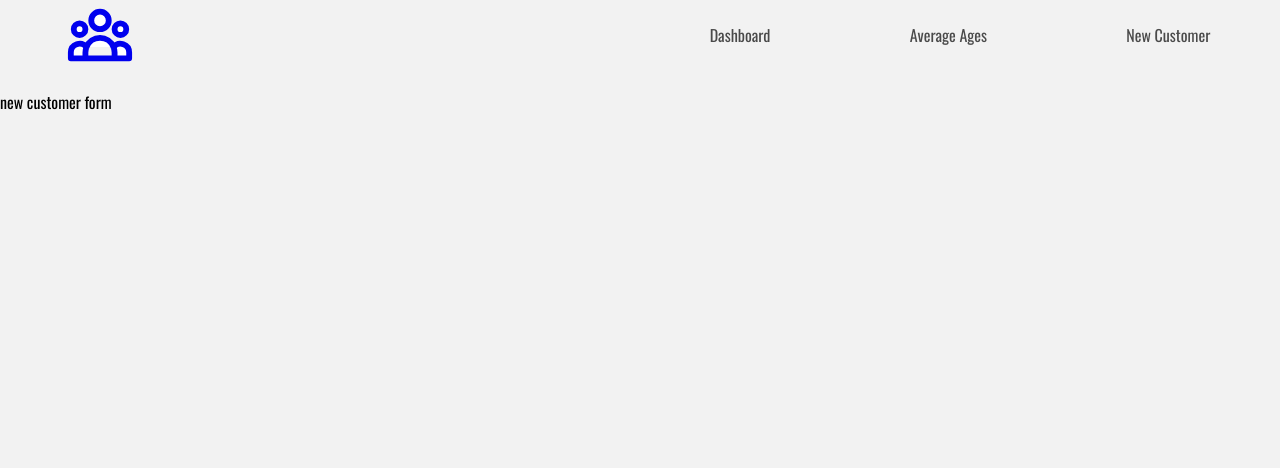
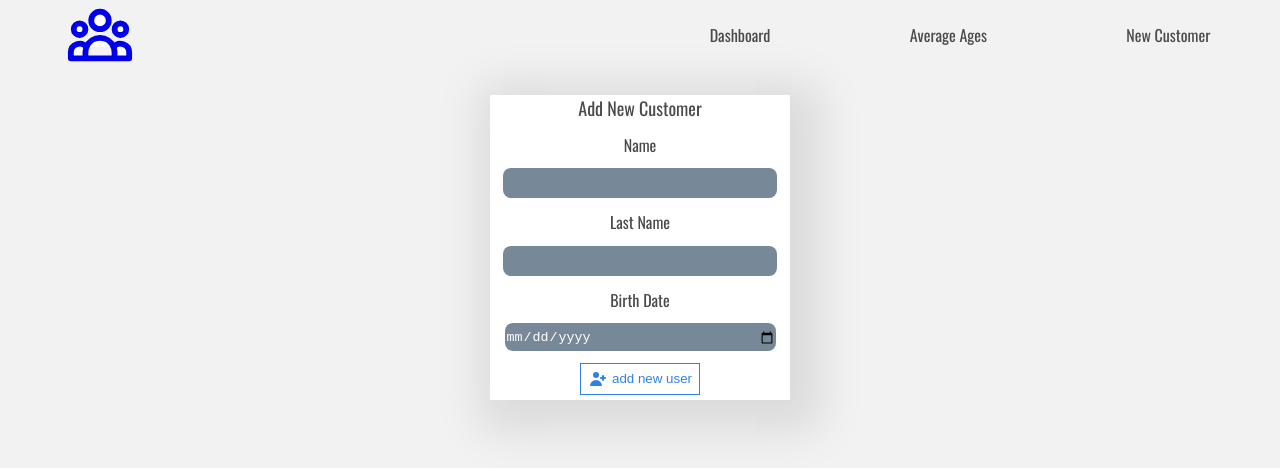
Before and after one commit to mangelpt/customersFront, a React (Create React App) app: page /new in a window 1280 px wide. Shown: the top 468 px of the page. Built offline with nearby package versions, Linux system fonts and the light colour scheme.

Commit message:
added form

```diff
--- /dev/null
+++ b/src/components/Layout/FormLayout.js
@@ -0,0 +1,26 @@
+import React from 'react';
+import {Form} from "../UI/Form";
+import {Input} from "../UI/Input";
+import {BoldLabel, SmallLabel} from "../UI/Labels";
+import {NormalButton} from "../UI/Buttons";
+import {UserAdd} from "../../assets/Icons";
+
+const FormLayout = () => {
+    return (
+        <>
+            <Form>
+                <BoldLabel>Add new customer</BoldLabel>
+                <SmallLabel>name</SmallLabel>
+                <Input></Input>
+
+                <SmallLabel>last name</SmallLabel>
+                <Input></Input>
+                <SmallLabel>birth date </SmallLabel>
+                <Input type="date"></Input>
+                <NormalButton> <UserAdd/> add new user </NormalButton>
+            </Form>
+        </>
+    );
+};
+
+export default FormLayout;
--- a/src/components/UI/Buttons.js
+++ b/src/components/UI/Buttons.js
@@ -17,3 +17,22 @@ export const CircleButton = styled.button`
     background-color: rgba(45, 156, 219, 0.2);
   }
 `;
+
+export const NormalButton = styled.button`
+  background-color: transparent;
+  padding: 5px;
+  width: 40%;
+  cursor: pointer;
+  border: 1px solid #2f80ed;
+  color: #2f80ed;
+  display: flex;
+  justify-content: space-around;
+  align-items: center;
+  svg {
+    width: 20px;
+  }
+
+  &:hover {
+    background-color: rgba(45, 156, 219, 0.2);
+  }
+`;
--- a/src/components/UI/Containers.js
+++ b/src/components/UI/Containers.js
@@ -4,7 +4,7 @@ import {Device} from "../Layout/responsive/Devices";
 export const HeaderContainer = styled.header`
   background-color: #f2f2f2;
   height: 70px;
-  width: 100%;
+  width: 100vw;
   grid-template-columns: repeat(auto-fit, minmax(300px, 1fr));
   display: grid;
   grid-auto-rows: 70px;
--- /dev/null
+++ b/src/components/UI/Form.js
@@ -0,0 +1,18 @@
+import styled from "styled-components";
+import {Device} from "../Layout/responsive/Devices";
+
+export const Form = styled.form`
+  margin: auto;
+  display: flex;
+  flex-direction: column;
+  justify-content: space-between;
+  box-shadow: 10px 10px 43px 20px rgba(0,0,0,0.1);
+  align-items: center;
+  background-color: #ffff;
+  height: 300px;
+  width: 80vw;
+  padding-bottom: 5px;
+  @media only screen and ${Device.tablet} {
+    width: 300px;
+  }
+`;
--- a/src/components/UI/Grid.js
+++ b/src/components/UI/Grid.js
@@ -2,12 +2,10 @@ import styled from "styled-components";
 import {Device} from "../Layout/responsive/Devices";
 
 export const Grid = styled.section`
-  background-color: orangered;
   display: grid;
   padding: 5px 30px;
   margin: 0 auto;
   width: 90%;
-  //TODO: change this
   height: fit-content;
   grid-auto-flow: dense;
   gap: ${props => props.gap}px;
--- /dev/null
+++ b/src/components/UI/Input.js
@@ -0,0 +1,10 @@
+import styled from "styled-components";
+
+export const Input = styled.input`
+  color: #fff;
+  width: 90%;
+  height: 28px;
+  border-radius: 8px;
+  border: none;
+  background-color:lightslategray;
+`;
--- a/src/components/UI/Nav.js
+++ b/src/components/UI/Nav.js
@@ -11,7 +11,4 @@ export const Nav =styled.nav`
   a{
     text-decoration: none;
   }
-  svg{
-    height: 30px;
-  }
 `;
--- a/src/pages/NewCustomer.js
+++ b/src/pages/NewCustomer.js
@@ -1,10 +1,12 @@
 import React from 'react';
+import {Grid} from "../components/UI/Grid";
+import FormLayout from "../components/Layout/FormLayout";
 
 const NewCustomer = () => {
     return (
-        <div>
-            new customer form
-        </div>
+        <Grid size={300} gap={5} rows='auto'>
+            <FormLayout/>
+        </Grid>
     );
 };
 
```
